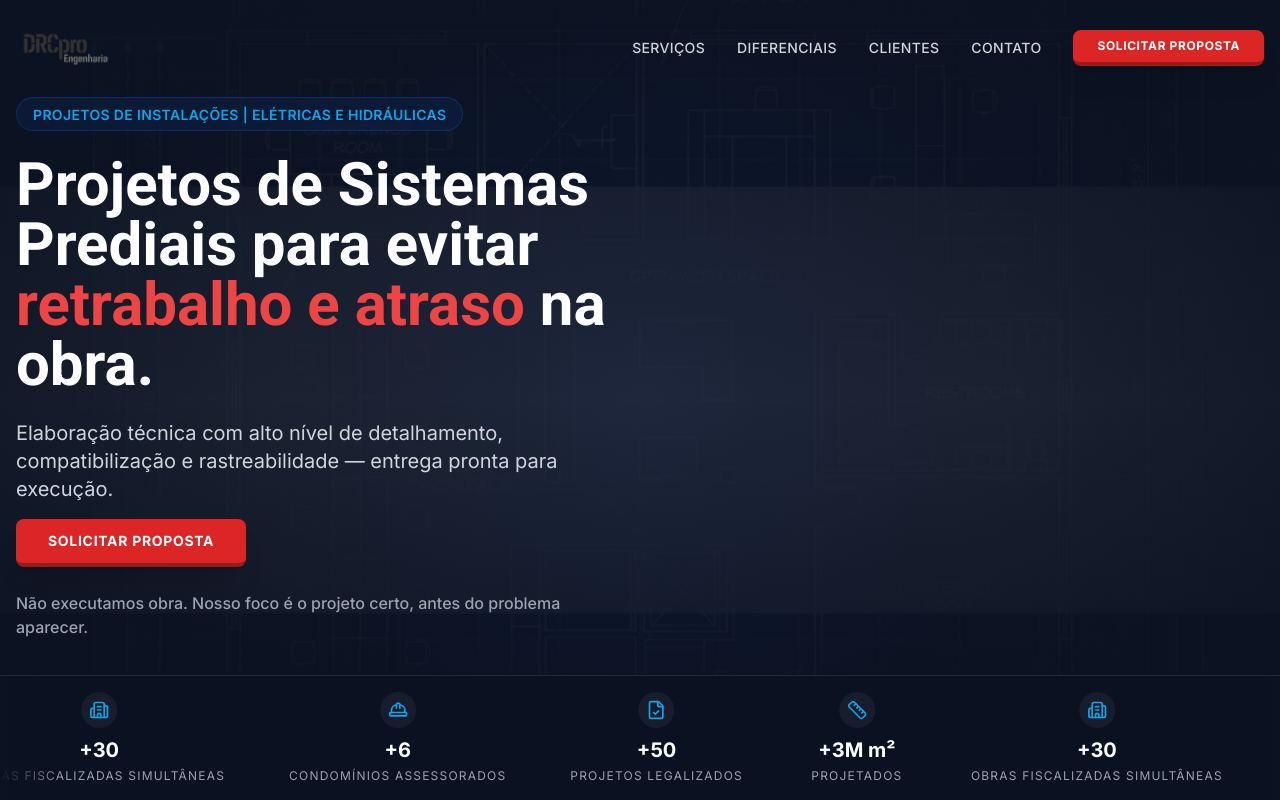
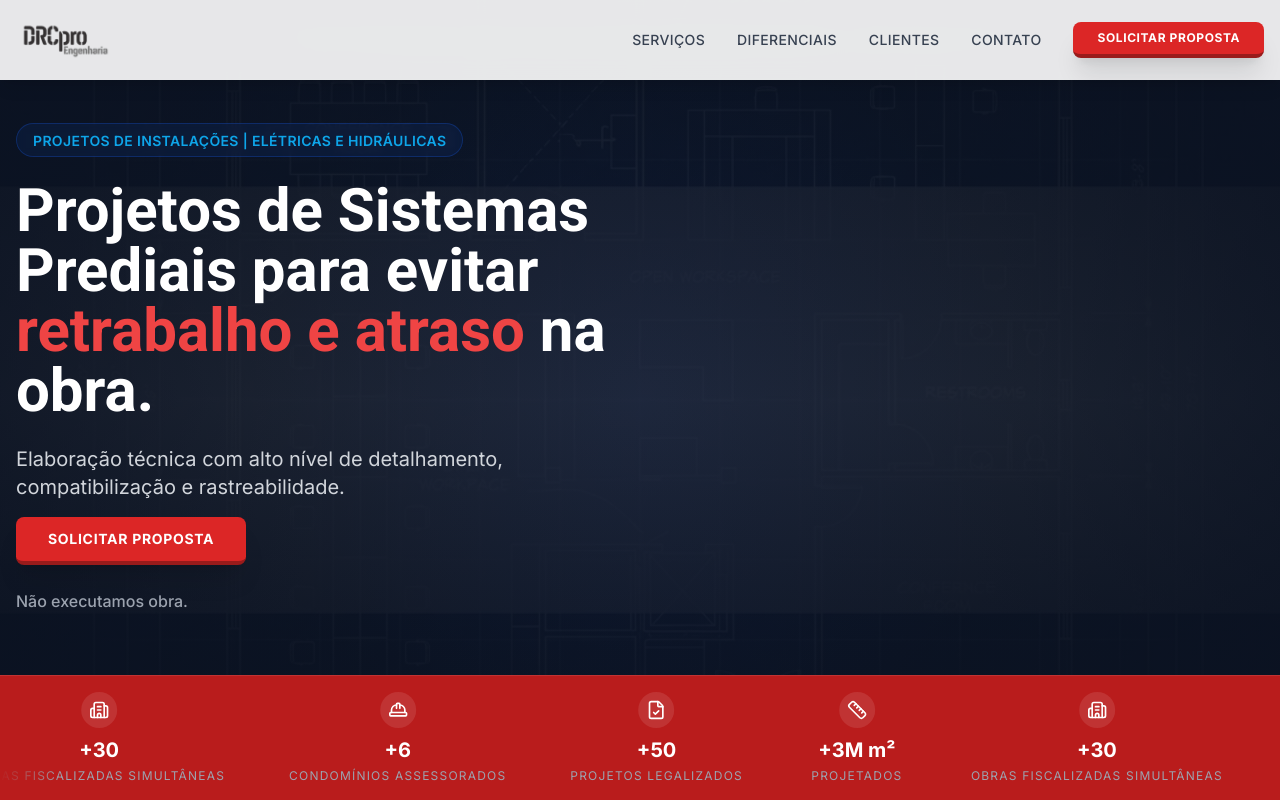
Before and after one commit to VoaNegocio/drcpro-lp, a React (Vite) app: page / in a window 1280 px wide. Shown: the top 800 px of the page. Built offline with nearby package versions, Linux system fonts and the light colour scheme.

Commit message:
add ott de card

```diff
--- a/src/components/Header.jsx
+++ b/src/components/Header.jsx
@@ -1,21 +1,7 @@
-import { useState, useEffect } from 'react';
 import { Button } from './ui/Button';
 
 
 export const Header = () => {
-    const [isScrolled, setIsScrolled] = useState(false);
-
-
-    useEffect(() => {
-        const handleScroll = () => {
-            setIsScrolled(window.scrollY > 50);
-        };
-        window.addEventListener('scroll', handleScroll);
-        return () => window.removeEventListener('scroll', handleScroll);
-    }, []);
-
-
-
     const navLinks = [
         { name: 'Serviços', href: '#services' },
         { name: 'Diferenciais', href: '#differentials' },
@@ -25,8 +11,7 @@ export const Header = () => {
 
     return (
         <header
-            className={`fixed top-0 left-0 right-0 z-50 transition-all duration-300 ${isScrolled ? 'bg-brand-dark/95 backdrop-blur-md py-3 md:py-4 shadow-lg' : 'bg-transparent py-4 md:py-6'
-                }`}
+            className="fixed top-0 left-0 right-0 z-50 bg-white/90 backdrop-blur-md py-3 md:py-4 shadow-lg transition-all duration-300"
         >
             <div className="container mx-auto px-4 flex justify-center md:justify-between items-center">
                 <a href="#" className="z-[60]">
@@ -45,7 +30,7 @@ export const Header = () => {
                         <a
                             key={link.name}
                             href={link.href}
-                            className="text-gray-300 hover:text-white transition-colors text-sm font-medium uppercase tracking-wide"
+                            className="text-gray-700 hover:text-brand-blue transition-colors text-sm font-medium uppercase tracking-wide"
                         >
                             {link.name}
                         </a>
--- a/src/components/Hero.jsx
+++ b/src/components/Hero.jsx
@@ -60,7 +60,7 @@ export const Hero = () => {
                     </div>
 
                     <p className="text-base sm:text-lg md:text-xl text-gray-300 mb-4 leading-relaxed max-w-xl">
-                        Elaboração técnica com alto nível de detalhamento, compatibilização e rastreabilidade — entrega pronta para execução.
+                        Elaboração técnica com alto nível de detalhamento, compatibilização e rastreabilidade.
                     </p>
 
                     <div className="flex flex-col sm:flex-row gap-4 mb-6">
@@ -70,7 +70,7 @@ export const Hero = () => {
                     </div>
 
                     <p className="text-sm sm:text-base text-gray-400 mb-8 leading-relaxed max-w-xl font-medium">
-                        Não executamos obra. Nosso foco é o projeto certo, antes do problema aparecer.
+                        Não executamos obra.
                     </p>
                 </motion.div>
 
@@ -79,10 +79,10 @@ export const Hero = () => {
             For now, keeping stats at bottom full width as per request 'Cards com números de autoridade em linha' */}
             </div>
 
-            <div className="relative md:absolute md:bottom-0 left-0 right-0 border-t border-white/10 bg-brand-dark/80 backdrop-blur-md z-20 mt-8 md:mt-0 overflow-hidden">
+            <div className="relative md:absolute md:bottom-0 left-0 right-0 border-t border-white/10 bg-brand-red backdrop-blur-md z-20 mt-8 md:mt-0 overflow-hidden">
                 <div className="py-2 md:py-4 flex relative">
-                    <div className="absolute left-0 top-0 bottom-0 w-8 md:w-16 bg-gradient-to-r from-brand-dark to-transparent z-10"></div>
-                    <div className="absolute right-0 top-0 bottom-0 w-8 md:w-16 bg-gradient-to-l from-brand-dark to-transparent z-10"></div>
+                    <div className="absolute left-0 top-0 bottom-0 w-8 md:w-16 bg-gradient-to-r from-brand-red to-transparent z-10"></div>
+                    <div className="absolute right-0 top-0 bottom-0 w-8 md:w-16 bg-gradient-to-l from-brand-red to-transparent z-10"></div>
 
                     <motion.div
                         className="flex gap-8 md:gap-16 px-4 whitespace-nowrap"
@@ -99,8 +99,8 @@ export const Hero = () => {
                                 key={index}
                                 className="flex flex-col items-center justify-center text-center group min-w-[80px] md:min-w-[100px]"
                             >
-                                <div className="mb-1 md:mb-2 p-1.5 md:p-2 rounded-full bg-white/5 group-hover:bg-brand-red/20 transition-colors duration-300 flex-shrink-0">
-                                    <stat.icon className="w-4 h-4 md:w-5 md:h-5 text-brand-cyan group-hover:text-brand-red transition-colors" />
+                                <div className="mb-1 md:mb-2 p-1.5 md:p-2 rounded-full bg-white/10 flex-shrink-0">
+                                    <stat.icon className="w-4 h-4 md:w-5 md:h-5 text-white" />
                                 </div>
                                 <h3 className="text-base md:text-xl font-bold text-white mb-0.5 md:mb-1">{stat.value}</h3>
                                 <p className="text-[10px] md:text-xs text-gray-400 uppercase tracking-widest leading-none">{stat.label}</p>
--- a/src/components/Services.jsx
+++ b/src/components/Services.jsx
@@ -30,7 +30,7 @@ export const Services = () => {
             icon: ClipboardCheck,
             title: "Compatibilização & Detecção de Conflitos (BIM)",
             description: "Antecipe interferências entre elétrica/hidráulica e arquitetura/estrutura antes de virar retrabalho no canteiro.",
-            buttonText: "VER COMO ENTREGAMOS",
+            buttonText: "Veja como a DRCpro pode te ajudar",
             image: "/imgs/imgcard3.webp",
             video: "/videos/videogrid3-marco-pnc_opt.mp4"
         }
```
